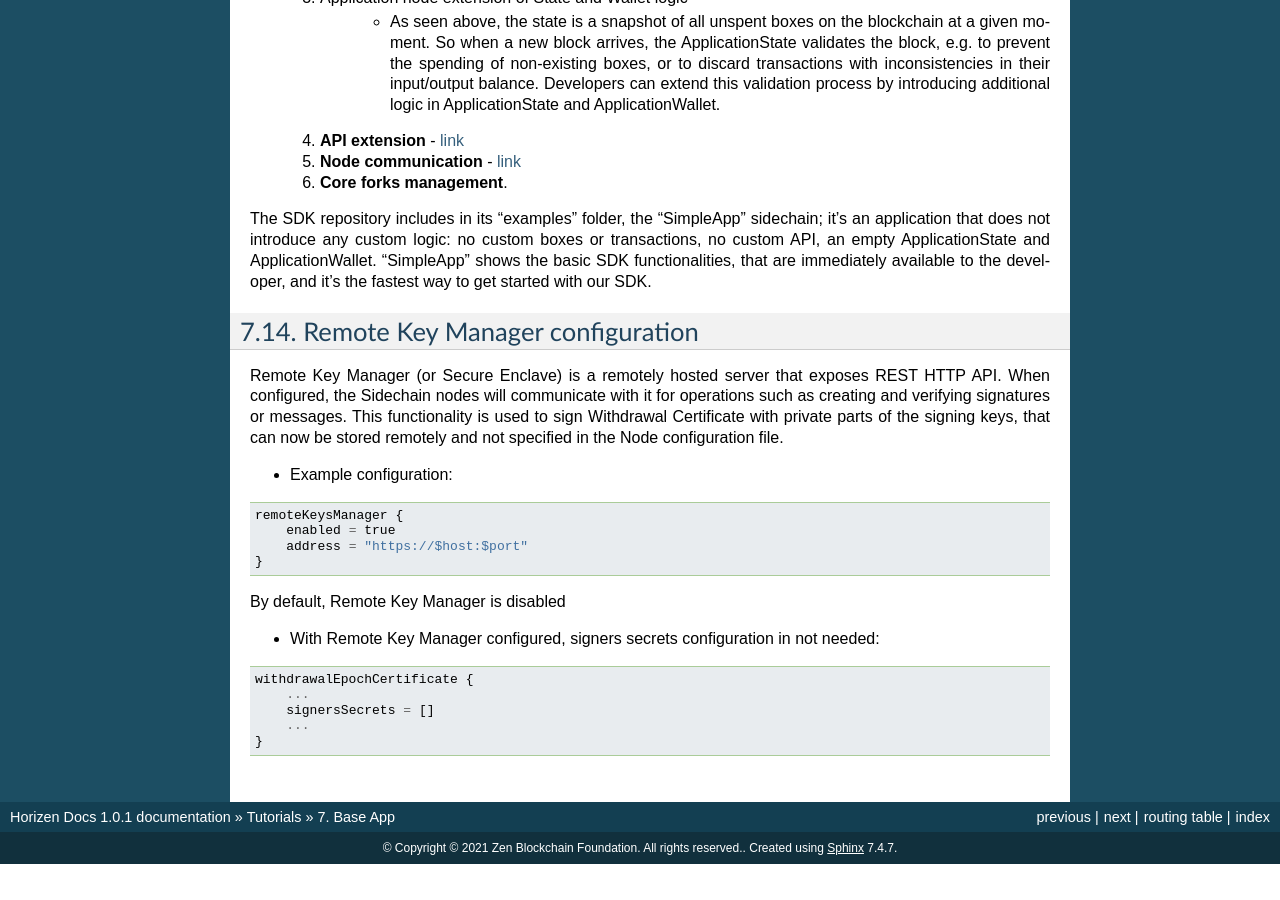
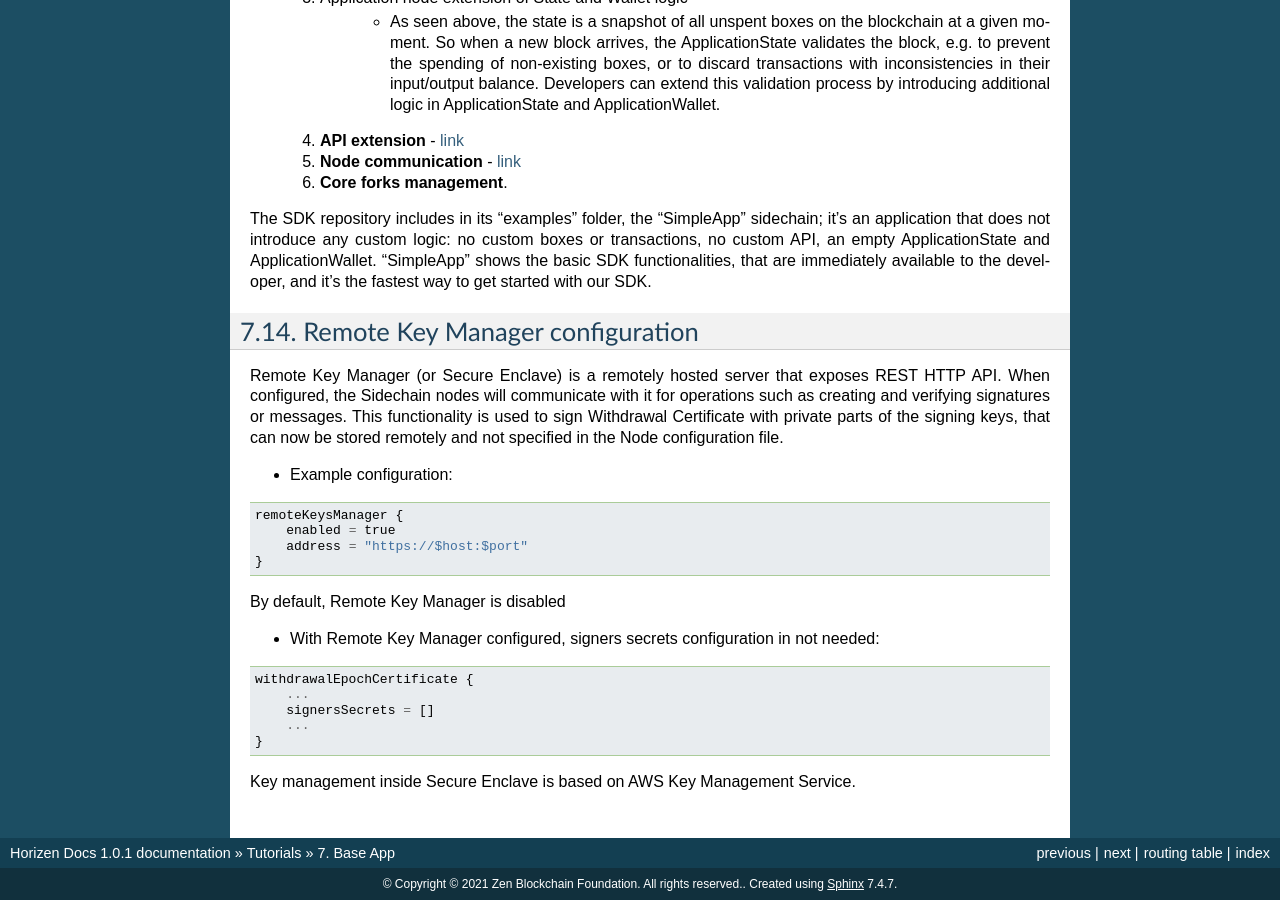
Before and after one commit to HorizenOfficial/developer-horizen-global, a Sphinx documentation site: the page built from docs/introduction/Base-App.rst, in a window 1280 px wide and 900 px high, scrolled down 9666 px. Built offline with Sphinx 7.4.7, drawn with Linux system fonts in a browser that asks for light colours; before the commit the page ends 10530 px from its top, so only the background shows below that.

Commit message:
Remote key manager config docs

```diff
--- a/docs/introduction/Base-App.rst
+++ b/docs/introduction/Base-App.rst
@@ -538,3 +538,5 @@ By default, Remote Key Manager is disabled
         signersSecrets = []
         ...
     }
+
+Key management inside Secure Enclave is based on AWS Key Management Service.
```
